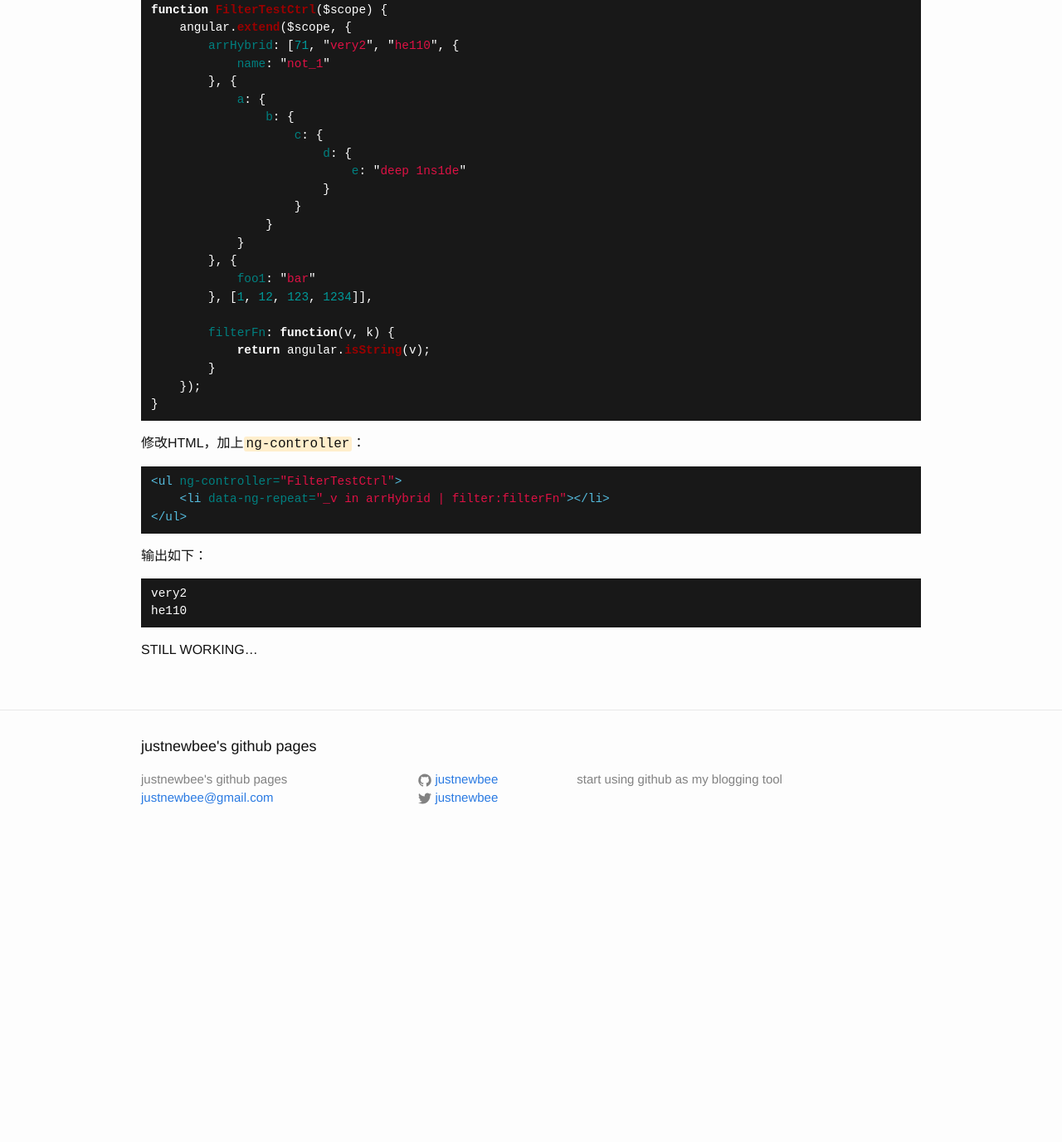
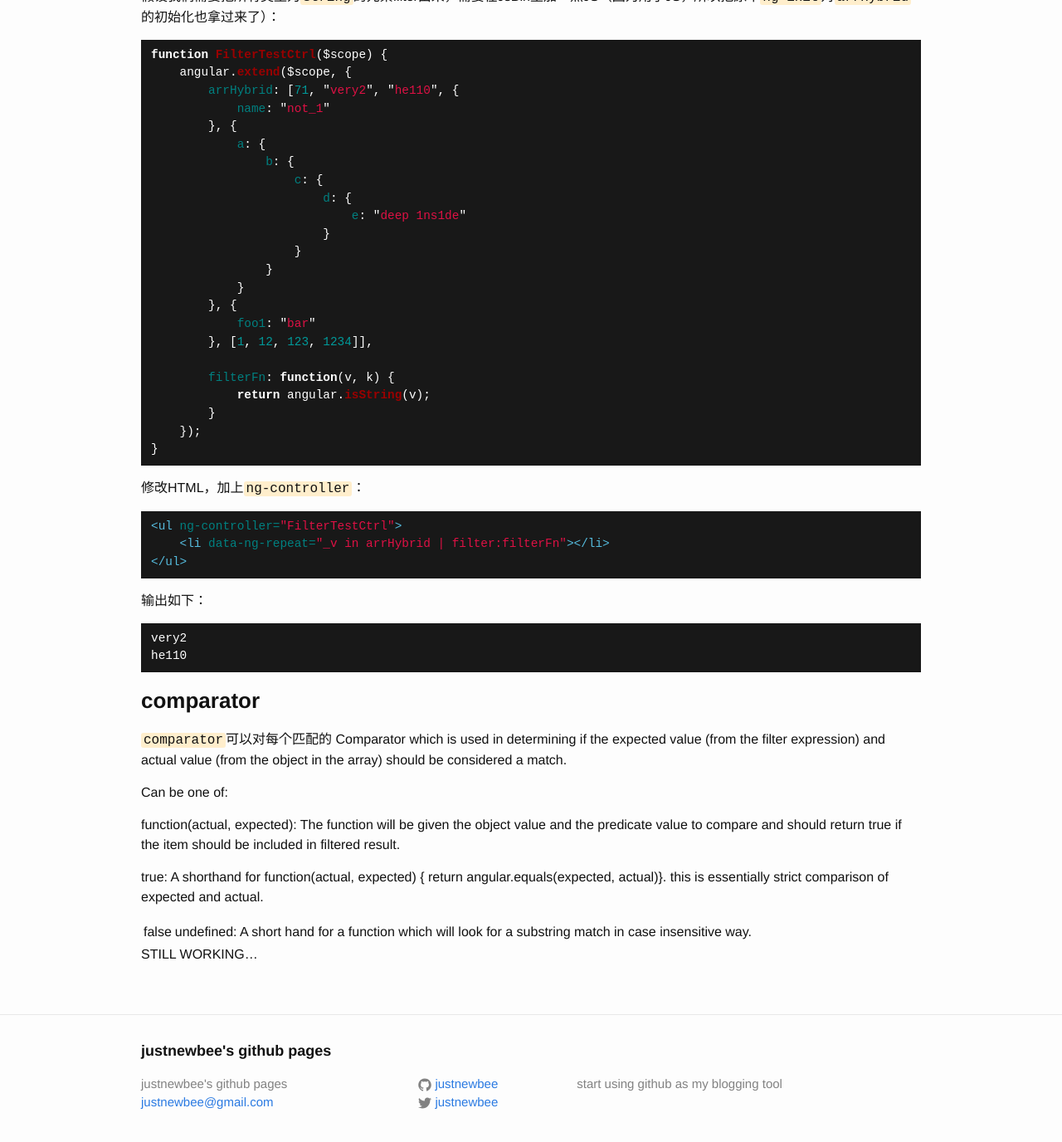
Before and after one commit to justnewbee/justnewbee.github.io, a Jekyll site: the page built from _posts/2014-11-07-angular-builtin-filters.md, in a window 1280 px wide and 1400 px high, scrolled down 7449 px. Shown: the top 1376 px of the window at 83% size. Built offline with Jekyll 4.4.1, drawn with Linux system fonts in a browser that asks for light colours; Markdown is read by kramdown in place of the engine named in the settings; comment, search, counter and statistics services are not loaded; before the commit the page ends 8482 px from its top, so only the background shows below that.

````diff
--- a/_posts/2014-11-07-angular-builtin-filters.md
+++ b/_posts/2014-11-07-angular-builtin-filters.md
@@ -291,6 +291,8 @@
 _{_{_ array | filter : expression : comparator _}_}_
 ```
 
+## expression
+
 与数组的`filter`不同，`filter` filter可以接受两个参数：`expression`和`comparator`，后者是可选的，我们先看前者，它有三种选择：
 
 * 字符串`"value"`
@@ -388,6 +390,18 @@
 he110
 ```
 
+## comparator
+
+`comparator`可以对每个匹配的
+Comparator which is used in determining if the expected value (from the filter expression) and actual value (from the object in the array) should be considered a match.
+
+Can be one of:
+
+function(actual, expected): The function will be given the object value and the predicate value to compare and should return true if the item should be included in filtered result.
+
+true: A shorthand for function(actual, expected) { return angular.equals(expected, actual)}. this is essentially strict comparison of expected and actual.
+
+false|undefined: A short hand for a function which will look for a substring match in case insensitive way.
 
 
 STILL WORKING...
--- a/_sass/_base.scss
+++ b/_sass/_base.scss
@@ -67,7 +67,7 @@
  * Headings
  */
 h1, h2, h3, h4, h5, h6 {
-	font-weight: 300;
+	font-weight: 600;
 }
 
 /**
````
Also changed, not shown: README.md.
